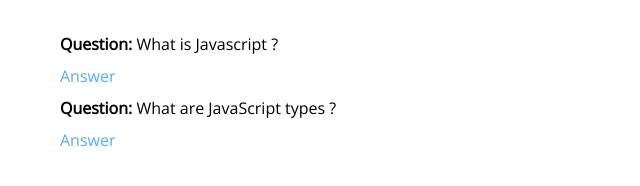
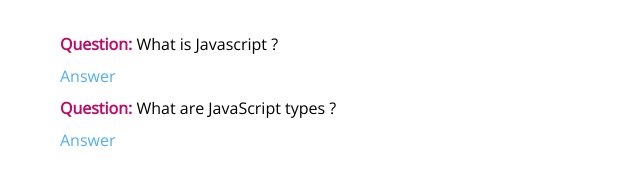
Before and after one commit to bun-ly/javascript, a plain HTML site: page interview_questions.html in a window 1280 px wide. Shown: the whole page, without its empty margins (0-640 px from the left). Drawn offline with nearby package versions, Linux system fonts and the light colour scheme.

Commit message:
add question css

```diff
--- a/css/styles.css
+++ b/css/styles.css
@@ -52,6 +52,10 @@
 .display-none {
     display: none;
 }
+
+.question {
+    color: #bd0a64;
+}
 .answer {
     color: #55acee;
     cursor: pointer;
--- a/interview_questions.html
+++ b/interview_questions.html
@@ -10,7 +10,7 @@
     <div class="container">
       <ul>
         <li>
-          <p><strong>Question: </strong>What is Javascript ?</p>
+          <p><strong class="question">Question: </strong>What is Javascript ?</p>
           <div class="answer">
             <a data-ng-click="answer1 = !answer1" data-ng-init="answer1=false">Answer</a>
           </div>
@@ -19,7 +19,7 @@
           </div>
         </li>
         <li>
-          <p><strong>Question: </strong>What are JavaScript types ?</p>
+          <p><strong class="question">Question: </strong>What are JavaScript types ?</p>
           <div class="answer">
             <a data-ng-click="answer2 = !answer2" data-ng-init="answer2=false">Answer</a>
           </div>
```
